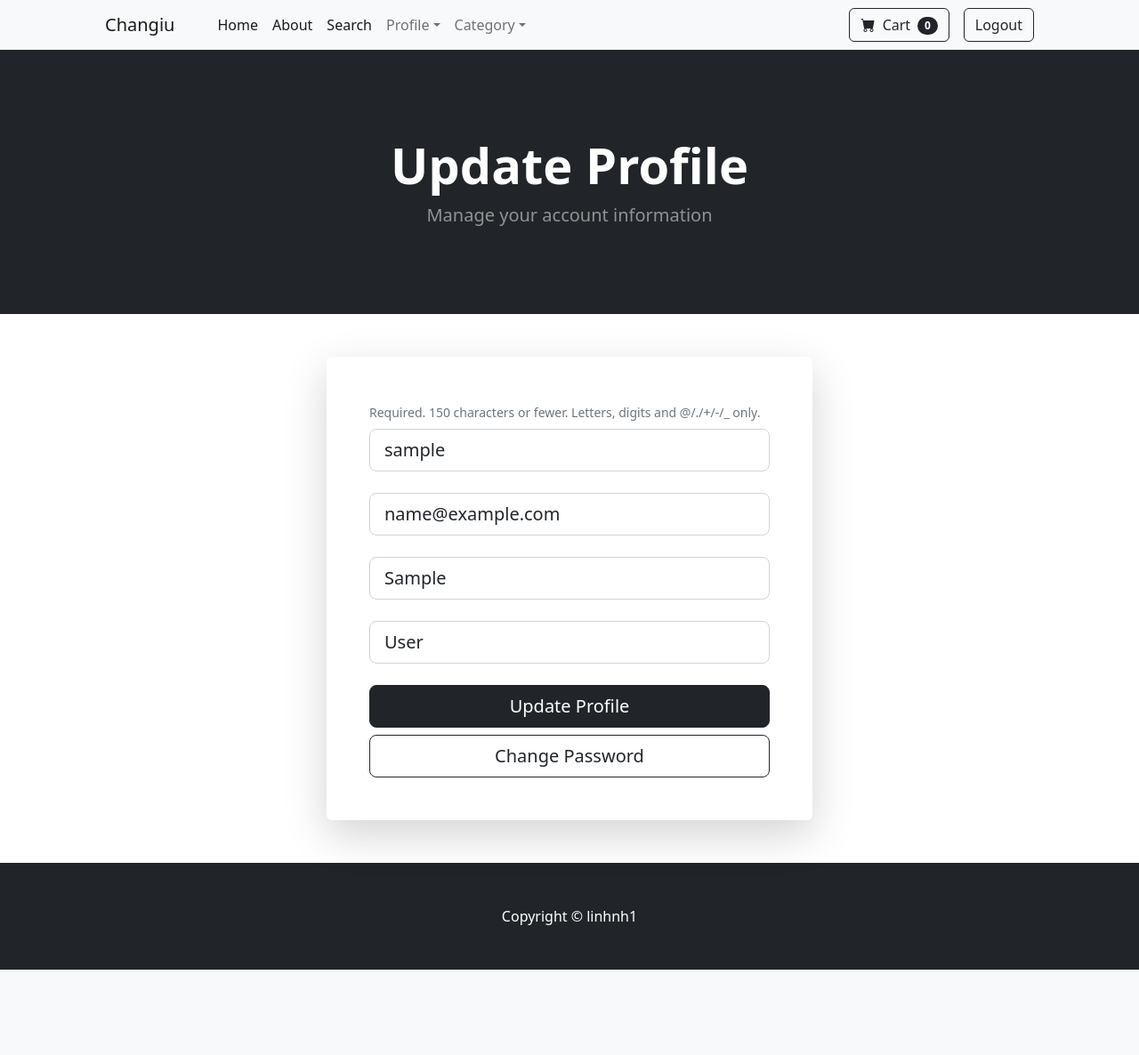
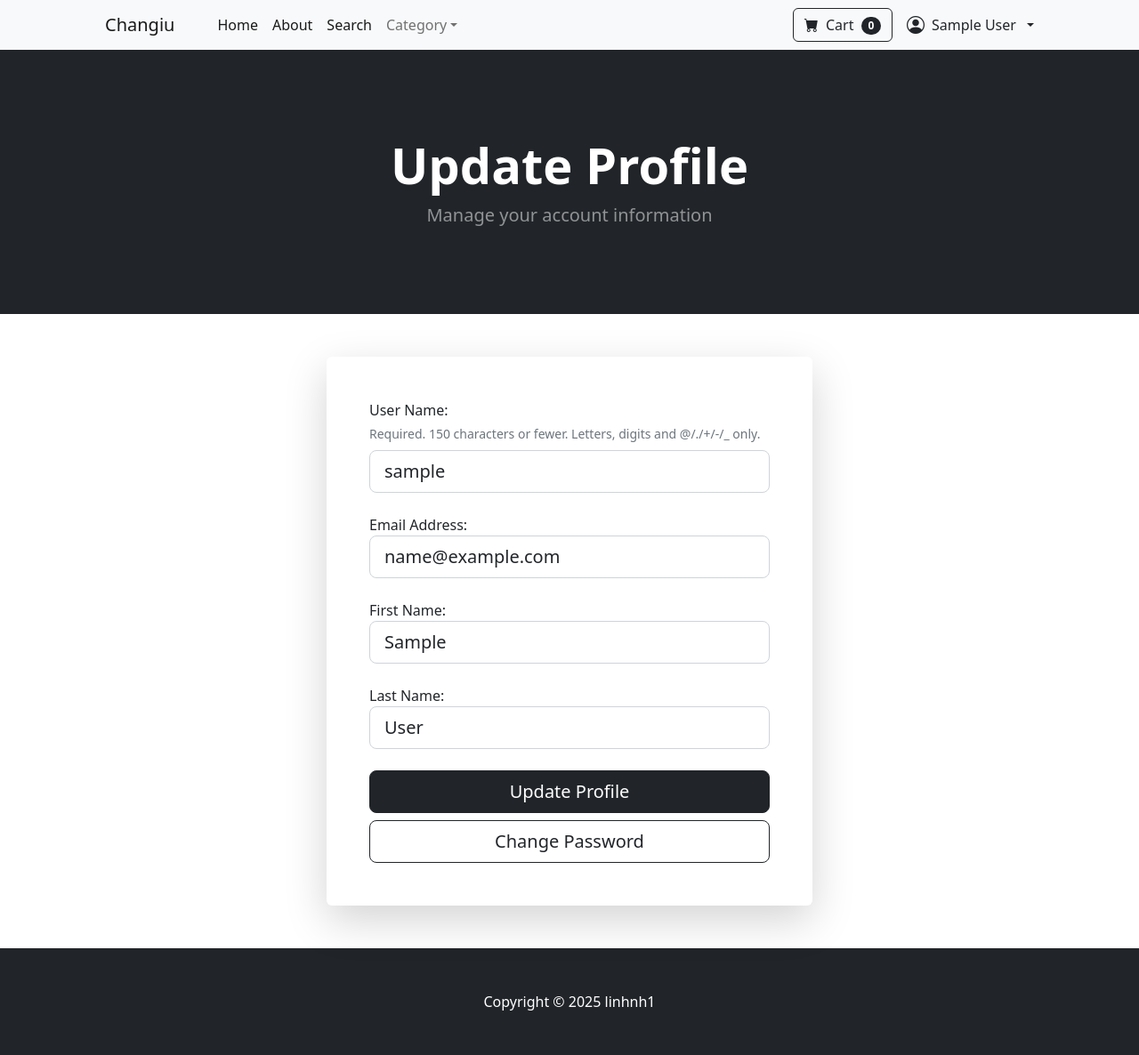
Before and after one commit to linh77/ecom, a Django app: page /update_user/ in a window 1280 px wide. Shown: the whole page at 89% size. Before the commit the page ends 1090 px from the top, so only its background shows below. Run offline with Django 5.2, Linux system fonts and the light colour scheme; the visitor is signed in with stand-in values (Sample User, id 1); data that the repository does not hold is empty; some libraries are stand-ins or nearby versions.

Commit message:
fix small issue

```diff
--- a/store/forms.py
+++ b/store/forms.py
@@ -56,25 +56,25 @@ class LoginForm(forms.Form):
 
 
 class UserInfoForm(forms.ModelForm):
-    phone = forms.CharField(label="", widget=forms.TextInput(attrs={
+    phone = forms.CharField(label="Phone Number", widget=forms.TextInput(attrs={
         'class': 'form-control',
         'placeholder': 'Phone Number'}), required=False)
-    address1 = forms.CharField( label="", widget=forms.TextInput(attrs={
+    address1 = forms.CharField( label="Address", widget=forms.TextInput(attrs={
         'class': 'form-control',
         'placeholder': 'Address Line 1'}), required=False)
-    address2 = forms.CharField( label="", widget=forms.TextInput(attrs={
+    address2 = forms.CharField( label="Address", widget=forms.TextInput(attrs={
         'class': 'form-control',
         'placeholder': 'Address Line 2'}), required=False)
-    city = forms.CharField( label="", widget=forms.TextInput(attrs={
+    city = forms.CharField( label="City", widget=forms.TextInput(attrs={
         'class': 'form-control',
         'placeholder': 'City'}), required=False)
-    state = forms.CharField( label="", widget=forms.TextInput(attrs={
+    state = forms.CharField( label="State", widget=forms.TextInput(attrs={
         'class': 'form-control',
         'placeholder': 'State'}), required=False)
-    zipcode = forms.CharField( label="", widget=forms.TextInput(attrs={
+    zipcode = forms.CharField( label="Zipcode", widget=forms.TextInput(attrs={
         'class': 'form-control',
         'placeholder': 'Zip Code'}), required=False)
-    country = forms.CharField( label="", widget=forms.TextInput(attrs={
+    country = forms.CharField( label="Country", widget=forms.TextInput(attrs={
         'class': 'form-control',
         'placeholder': 'Country'}),required=False)
 
@@ -169,6 +169,7 @@ class UpdateUserForm(UserChangeForm):
     password = None
     username = forms.CharField(
         max_length=150,
+        label='User Name',
         widget=forms.TextInput(attrs={
             'class': 'form-control form-control-lg mb-3',
             'placeholder': 'Username',
@@ -177,6 +178,7 @@ class UpdateUserForm(UserChangeForm):
         help_text='Required. 150 characters or fewer. Letters, digits and @/./+/-/_ only.'
     )
     email = forms.EmailField(
+        label='Email Address',
         widget=forms.EmailInput(attrs={
             'class': 'form-control form-control-lg mb-3',
             'placeholder': 'Email Address'
@@ -185,6 +187,7 @@ class UpdateUserForm(UserChangeForm):
     )
 
     first_name = forms.CharField(
+        label='First Name',
         max_length=150,
         widget=forms.TextInput(attrs={
             'class': 'form-control form-control-lg mb-3',
@@ -194,6 +197,7 @@ class UpdateUserForm(UserChangeForm):
     )
 
     last_name = forms.CharField(
+        label='Last Name',
         max_length=150,
         widget=forms.TextInput(attrs={
             'class': 'form-control form-control-lg mb-3',
@@ -208,8 +212,8 @@ class UpdateUserForm(UserChangeForm):
 
     def __init__(self, *args, **kwargs):
         super().__init__(*args, **kwargs)
-        for field in self.fields.values():
-            field.label = ""  # Remove labels
+        # for field in self.fields.values():
+        #     field.label = ""  # Remove labels
 
     def clean_username(self):
         username = self.cleaned_data.get('username')
--- a/store/templates/store/base.html
+++ b/store/templates/store/base.html
@@ -56,7 +56,7 @@
 
 <!-- Footer-->
 <footer class="py-5 bg-dark">
-    <div class="container"><p class="m-0 text-center text-white">Copyright &copy; linhnh1 </p></div>
+    <div class="container"><p class="m-0 text-center text-white">Copyright &copy; 2025 linhnh1 </p></div>
 </footer>
 <!-- Bootstrap core JS-->
 <script src="https://cdn.jsdelivr.net/npm/bootstrap@5.2.3/dist/js/bootstrap.bundle.min.js"></script>
--- a/store/templates/store/navbar.html
+++ b/store/templates/store/navbar.html
@@ -12,19 +12,19 @@
 
                 <li class="nav-item"><a class="nav-link active" aria-current="page" href="{% url 'search' %}">Search</a>
                 </li>
-                {% if user.is_authenticated %}
-                    <li class="nav-item dropdown">
-                        <a class="nav-link dropdown-toggle" id="navbarDropdown" href="#" role="button"
-                           data-bs-toggle="dropdown" aria-expanded="false">Profile</a>
-                        <ul class="dropdown-menu" aria-labelledby="navbarDropdown">
-                            <li><a class="dropdown-item" href="{% url 'update_user' %}">User Profile</a></li>
-                            <li>
-                                <hr class="dropdown-divider"/>
-                            </li>
-                            <li><a class="dropdown-item" href="{% url 'update_info' %}">User Info</a></li>
-                        </ul>
-                    </li>
-                {% endif %}
+{#                {% if user.is_authenticated %}#}
+{#                    <li class="nav-item dropdown">#}
+{#                        <a class="nav-link dropdown-toggle" id="navbarDropdown" href="#" role="button"#}
+{#                           data-bs-toggle="dropdown" aria-expanded="false">Profile</a>#}
+{#                        <ul class="dropdown-menu" aria-labelledby="navbarDropdown">#}
+{#                            <li><a class="dropdown-item" href="{% url 'update_user' %}">User Profile</a></li>#}
+{#                            <li>#}
+{#                                <hr class="dropdown-divider"/>#}
+{#                            </li>#}
+{#                            <li><a class="dropdown-item" href="{% url 'update_info' %}">User Info</a></li>#}
+{#                        </ul>#}
+{#                    </li>#}
+{#                {% endif %}#}
 
                 <li class="nav-item dropdown">
                     <a class="nav-link dropdown-toggle" id="navbarDropdown" href="#" role="button"
@@ -51,11 +51,45 @@
                 </a>
 
                 {% if user.is_authenticated %}
-                    <a href="{% url 'logout' %}" class="btn btn-outline-dark">Logout</a>
+
+                    <li class="nav-item dropdown list-unstyled ">
+
+                        <a class="nav-link dropdown-toggle d-flex align-items-center gap-2" id="navbarDropdown" href="#"
+                           role="button"
+                           data-bs-toggle="dropdown" aria-expanded="false">
+                            <i class="bi bi-person-circle fs-5"></i>
+                            {{ user.first_name }} {{ user.last_name }}
+                        </a>
+                        <ul class="dropdown-menu dropdown-menu-end" aria-labelledby="navbarDropdown">
+                            <li>
+                                <a class="dropdown-item" href="{% url 'update_user' %}">
+                                    <i class="bi bi-person me-2"></i>User Profile
+                                </a>
+                            </li>
+                            <li>
+                                <a class="dropdown-item" href="{% url 'update_info' %}">
+                                    <i class="bi bi-info-circle me-2"></i>User Info
+                                </a>
+                            </li>
+                            <li>
+                                <hr class="dropdown-divider">
+                            </li>
+                            <li>
+                                <a class="dropdown-item text-danger" href="{% url 'logout' %}">
+                                    <i class="bi bi-box-arrow-right me-2"></i>Logout
+                                </a>
+                            </li>
+                        </ul>
+                    </li>
                 {% else %}
-                    <a href="{% url 'login' %}" class="btn btn-outline-dark me-2">Login</a>
-                    <a href="{% url 'register' %}" class="btn btn-dark">Register</a>
+                    <a href="{% url 'login' %}" class="btn btn-outline-dark me-2">
+                        <i class="bi bi-box-arrow-in-right me-1"></i>Login
+                    </a>
+                    <a href="{% url 'register' %}" class="btn btn-dark">
+                        <i class="bi bi-person-plus me-1"></i>Register
+                    </a>
                 {% endif %}
+
             </div>
         </div>
     </div>
--- a/store/templates/store/product.html
+++ b/store/templates/store/product.html
@@ -50,7 +50,7 @@
                     <!-- Quantity Selector -->
                     <div class="mb-4">
                         <label class="form-label fw-bold">Quantity</label>
-                        <select class="form-select w-auto" id="qty-cart">
+                        <label for="qty-cart"></label><select class="form-select w-auto" id="qty-cart">
                             <option value="1">1</option>
                             <option value="2">2</option>
                             <option value="3">3</option>
--- a/store/templates/store/update_user.html
+++ b/store/templates/store/update_user.html
@@ -18,16 +18,6 @@
         <div class="container">
             <div class="row justify-content-center">
                 <div class="col-12 col-md-8 col-lg-6">
-                    {% if messages %}
-                        {% for message in messages %}
-                            <div class="alert alert-{% if message.tags == 'error' %}danger{% else %}{{ message.tags }}{% endif %} alert-dismissible fade show"
-                                 role="alert">
-                                {{ message }}
-                                <button type="button" class="btn-close" data-bs-dismiss="alert"
-                                        aria-label="Close"></button>
-                            </div>
-                        {% endfor %}
-                    {% endif %}
 
                     <div class="card border-0 shadow-lg">
                         <div class="card-body p-5">
@@ -44,6 +34,7 @@
 
                                 {% for field in user_form %}
                                     <div class="mb-4">
+                                        {{ field.label_tag }}
                                         {% if field.help_text %}
                                             <small class="form-text text-muted mb-2 d-block">{{ field.help_text|safe }}</small>
                                         {% endif %}
--- a/store/views.py
+++ b/store/views.py
@@ -21,7 +21,7 @@ def search(request):
         if searched_products:
             messages.success(request, f'You have searched for "{searched}"')
         else:
-            messages.info(request, f'No products found for "{searched}"')
+            messages.error(request, f'No products found for "{searched}"')
 
         return render(request, 'store/search.html', {'searched': searched, 'products': searched_products})
 
@@ -184,7 +184,7 @@ def login_user(request):
             except Profile.DoesNotExist:
                 pass  # Handle case where profile doesn't exist
 
-            messages.success(request, f'Welcome back, {user.username}!')
+            messages.success(request, f'Welcome to Changiu, {user.username}!')
             return redirect('home')
 
     else:
```
Also changed, not shown: store/templates/store/update_info.html (+4 -12 lines).
